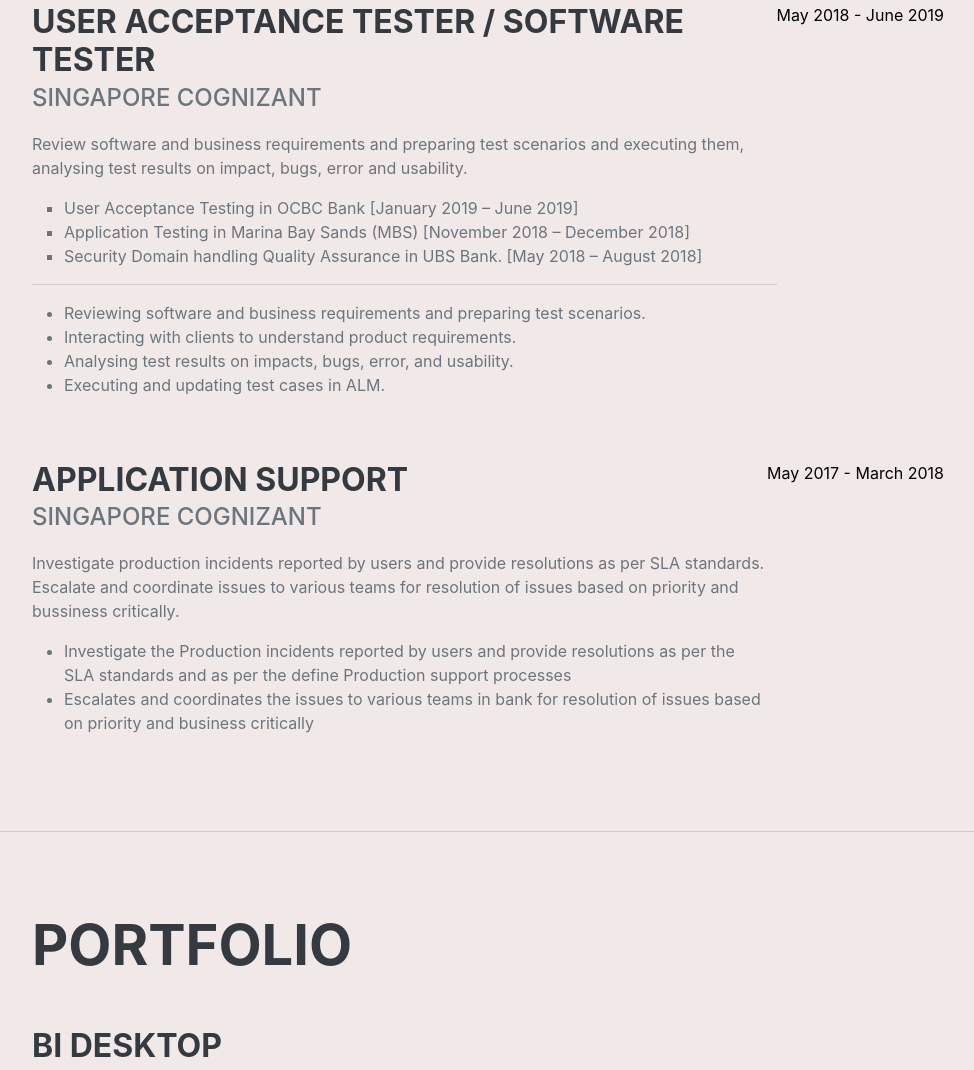
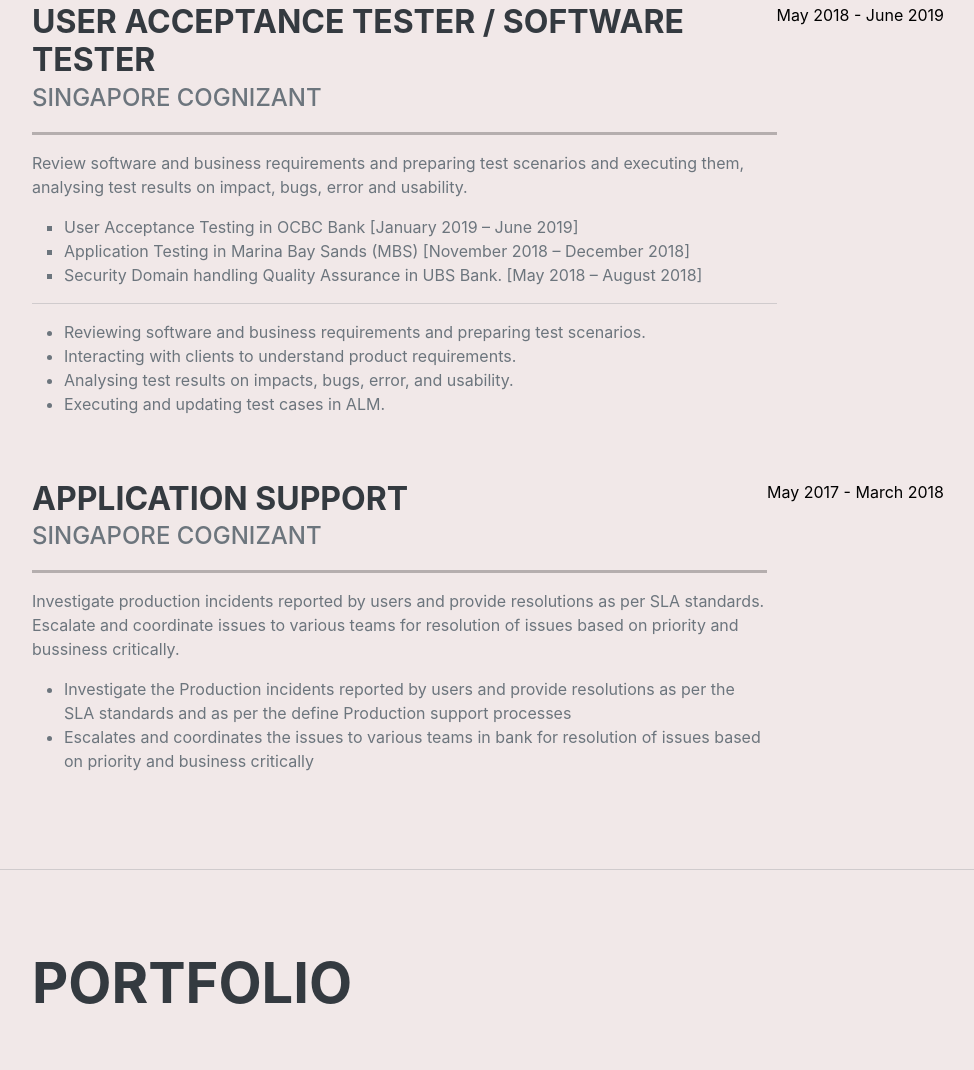
Before and after one commit to ilovecharity/Myportfolio, a plain HTML site: page index.html in a window 1280 px wide. Shown: the part 1708-2778 px from the top of the page, without its empty margins (288-1262 px from the left). Drawn offline with nearby package versions, Linux system fonts and the light colour scheme; a web font is replaced by a local one.

Commit message:
Update index.html

```diff
--- a/index.html
+++ b/index.html
@@ -94,6 +94,7 @@
                         <div class="flex-grow-1">
                             <h3 class="mb-0">User Acceptance Tester / Software Tester</h3>
                             <div class="subheading mb-3">Singapore Cognizant</div>
+                            <hr style="height:3px;border-width:0;color:gray;background-color:black">
                             <p>Review software and business requirements and preparing test scenarios and executing them, analysing test results on impact, bugs, error and usability. </p>
                             <ul style="list-style-type:square;">
                                 <li>User Acceptance Testing in OCBC Bank [January 2019 – June 2019]</li>
@@ -114,6 +115,7 @@
                         <div class="flex-grow-1">
                             <h3 class="mb-0">Application Support</h3>
                             <div class="subheading mb-3">Singapore Cognizant</div>
+                            <hr style="height:3px;border-width:0;color:gray;background-color:black">
                             <p>Investigate production incidents reported by users and provide resolutions as per SLA standards. Escalate and coordinate issues to various teams for resolution of issues based on priority and bussiness critically.</p>
                             <ul>
                                 <li>Investigate the Production incidents reported by users and provide resolutions as per the SLA standards and as per the define Production support processes</li>
@@ -124,6 +126,29 @@
                     </div>
                 </div>
             </section>
+
+            <hr class="m-0" />
+            <!-- Internship>
+            <section class="resume-section" id="intern">
+                <div class="resume-section-content">
+                    <h2 class="mb-5">Internship</h2>
+                    <div class="d-flex flex-column flex-md-row justify-content-between mb-5">
+                        <div class="flex-grow-1">
+                            <h3 class="mb-0">Service Desk - Part Time</h3>
+                            <div class="subheading mb-3">Wintec Te Pūkenga</div>
+                            <hr style="height:3px;border-width:0;color:gray;background-color:black">
+                            <p>Support and administer the functions of IT services front-line support and provide high quality customer service to all clients</p>
+                            <ul>
+                                <li>Provide phone, face to face, on-site and online computer support on the ITS Service Desk</li>
+                                <li>Provide front desk support on the ITS Student and Staff Service Desks</li>
+                                <li>Report any incidents to the Service Engineer or Senior Service Engineer</li>
+                            </ul>
+                        </div>
+                        <div class="flex-shrink-0"><span class="text-primary">July 2022 - Present</span></div>
+                </div>
+		    </div>
+	    </section>
+
             <hr class="m-0" />
             <!-- Portfolio-->
             <section class="resume-section" id="portfolio">
```
